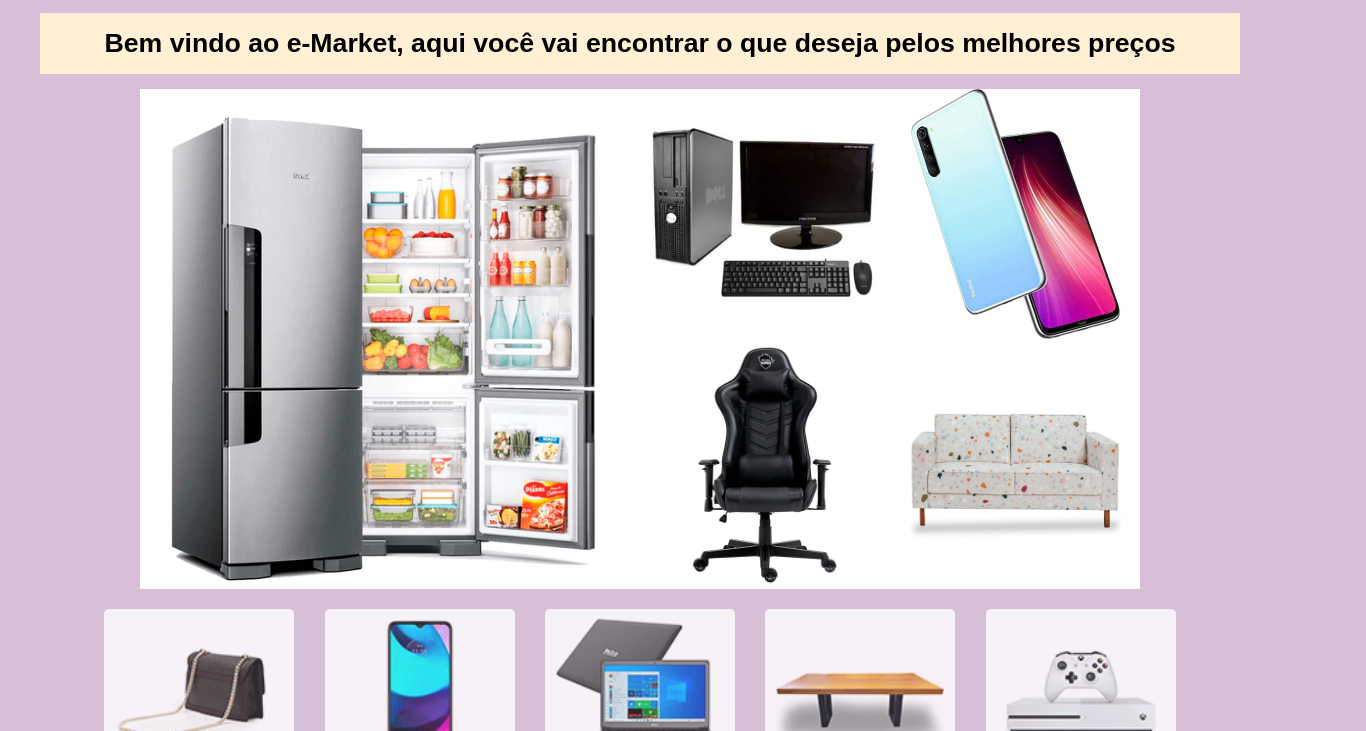
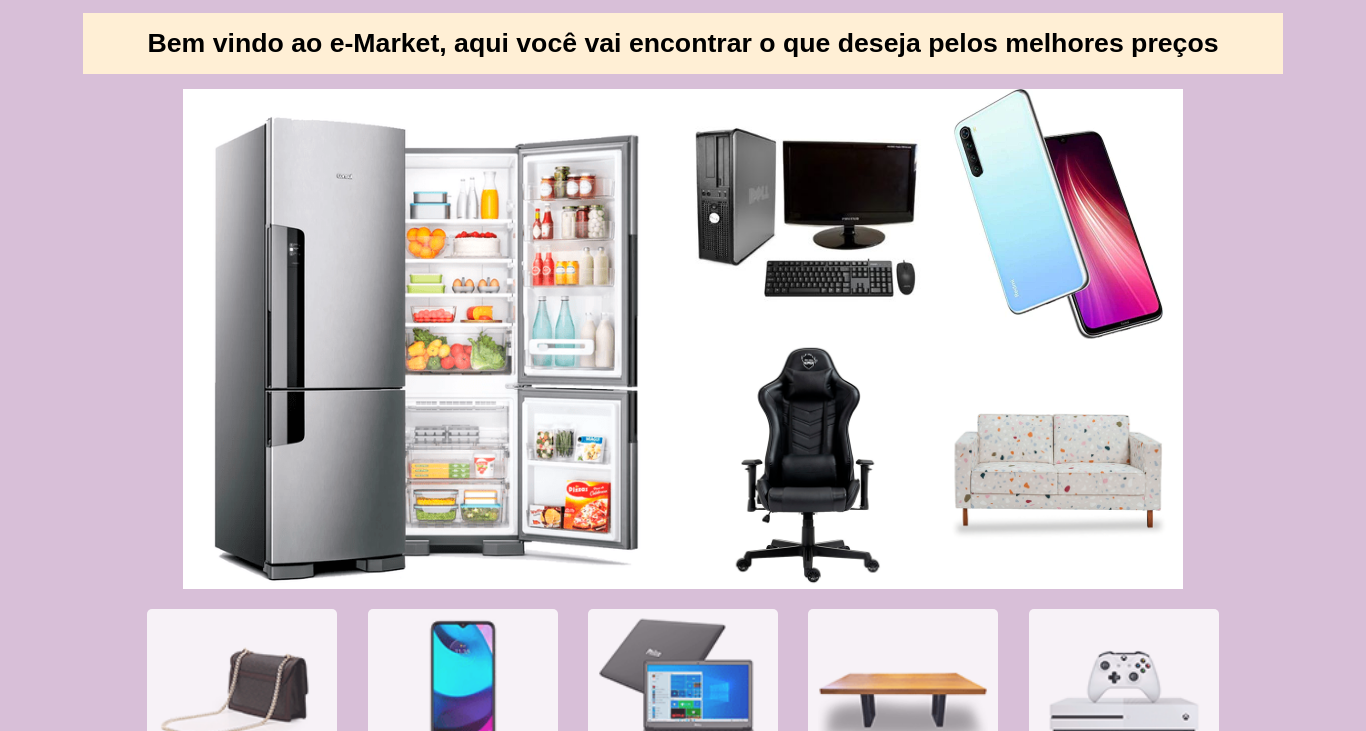
Before and after one commit to JoseCarlosCamara/plataforma_e-commerce, a plain HTML site: page index.html in a window 1280 px wide. Shown: the part 130-861 px from the top of the page, 1366 px wide, since content can reach past the window. Drawn offline with Linux system fonts and the light colour scheme.

Commit message:
melhoria no site

```diff
--- a/css/estilo.css
+++ b/css/estilo.css
@@ -1,6 +1,6 @@
 body{
     font-family: Arial, Helvetica, sans-serif;
-    min-width: 600px;
+    min-width: 1366px;
     padding: 0;
     margin: 0;
     background-color: thistle;
@@ -132,6 +132,7 @@ body{
 
 #bttPesquisa:hover{
     background-color: cadetblue;
+    cursor: pointer;
 }
 
 #bttPesquisa:active{
```
Also changed, not shown: index.html (+2 -0 lines).
